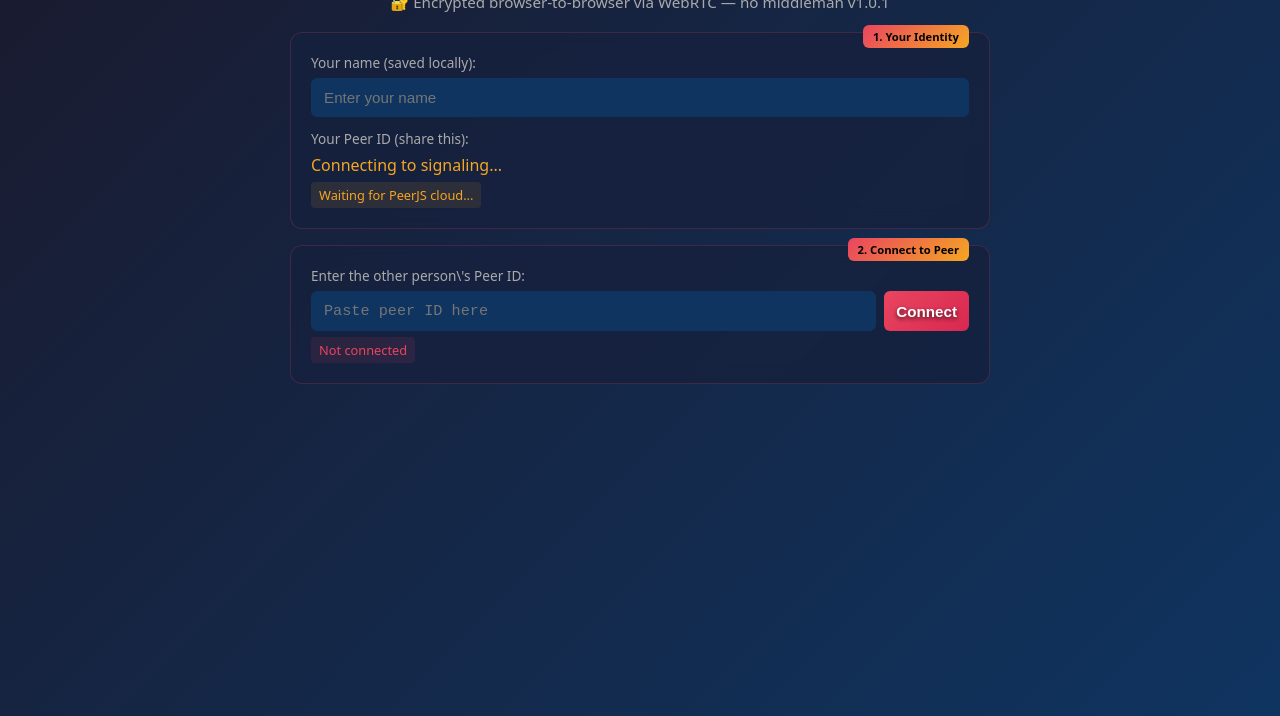
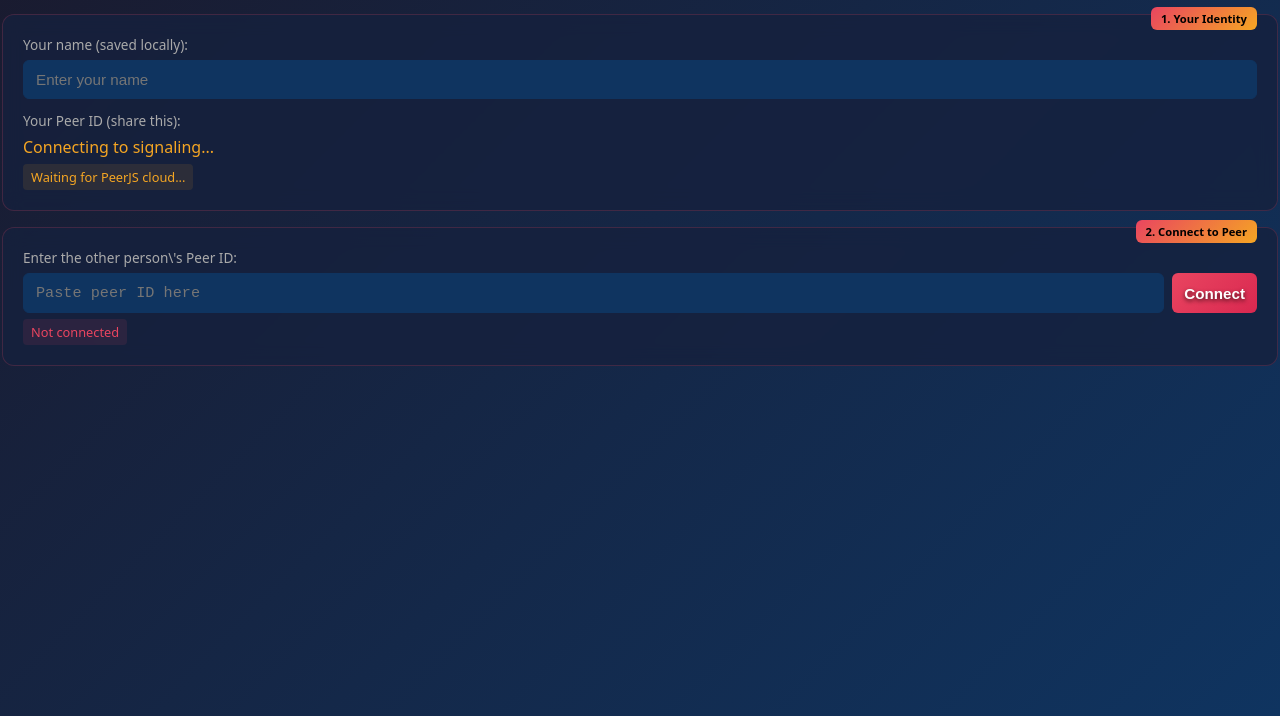
Before and after one commit to anusrnm/p2p-chat, a website: page docs/index.html in a window 1280 px wide. Shown: the part 84-800 px from the top of the page. Drawn offline with Linux system fonts and the light colour scheme; a script that the page names is missing.

Commit message:
padding reduced

```diff
--- a/docs/index.html
+++ b/docs/index.html
@@ -6,10 +6,10 @@
   <title>Direcht</title>
   <style>
     * { box-sizing: border-box; margin: 0; padding: 0; }
-    body { font-family: system-ui, sans-serif; background: linear-gradient(135deg, #1a1a2e 0%, #0f3460 100%); color: #eee; min-height: 100vh; display: flex; flex-direction: column; align-items: center; padding: 20px; }
+    body { font-family: system-ui, sans-serif; background: linear-gradient(135deg, #1a1a2e 0%, #0f3460 100%); color: #eee; min-height: 100vh; display: flex; flex-direction: column; align-items: center; padding: 2px; }
     h1 { margin-bottom: 8px; color: #e94560; font-size: 2.2rem; }
     .subtitle { color: #aaa; margin-bottom: 20px; font-size: 0.95em; }
-    .container { width: 100%; max-width: 700px; }
+    .container { width: 100%;}
     .card { background: rgba(22, 33, 62, 0.8); backdrop-filter: blur(10px); border-radius: 12px; padding: 20px; margin-bottom: 16px; border: 1px solid rgba(233, 69, 96, 0.2); position: relative; }
     .card h2 { font-size: 0.7rem; color: #000; background: linear-gradient(135deg, #e94560, #f5a623); display: inline-block; padding: 4px 10px; border-radius: 6px; position: absolute; top: -8px; right: 20px; margin-bottom: 0; font-weight: 600; }
     label { display: block; margin-bottom: 6px; font-size: 0.85em; color: #aaa; font-weight: 500; }
@@ -53,7 +53,7 @@
 </head>
 <body>
   <h1>Direcht</h1>
-  <p class="subtitle">🔐 Encrypted browser-to-browser via WebRTC — no middleman v1.0.1</p>
+  <p class="subtitle">🔐 Browser-to-browser via WebRTC — v1.0.1</p>
 
   <div class="container">
     <!-- Identity -->
```
